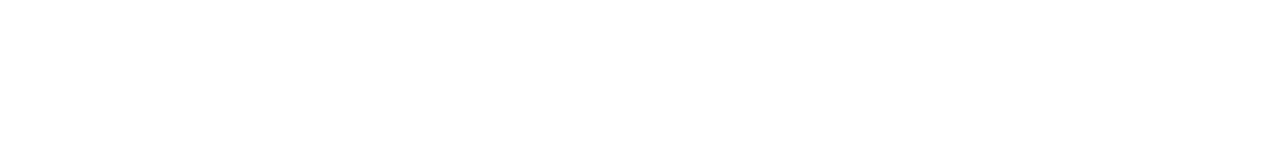
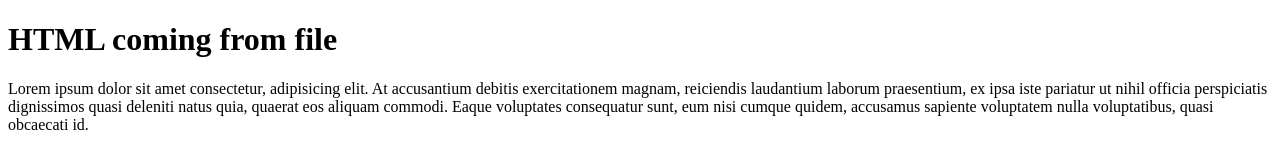
Before and after one commit to NA-Siddiky/Express-101, a website: page pages/index.html in a window 1280 px wide. Drawn offline with Linux system fonts and the light colour scheme.

Commit message:
read html from file

```diff
--- a/package.json
+++ b/package.json
@@ -11,6 +11,7 @@
   "license": "ISC",
   "dependencies": {
     "express": "^4.18.1",
+    "fs": "^0.0.1-security",
     "nodemon": "^2.0.19"
   },
   "engines": {
--- a/pages/index.html
+++ b/pages/index.html
@@ -5,11 +5,17 @@
     <meta charset="UTF-8">
     <meta http-equiv="X-UA-Compatible" content="IE=edge">
     <meta name="viewport" content="width=device-width, initial-scale=1.0">
-    <title>Document</title>
+    <title>HTML coming from file</title>
 </head>
 
 <body>
-
+    <h1>HTML coming from file</h1>
+    <p>
+        Lorem ipsum dolor sit amet consectetur, adipisicing elit. At accusantium debitis exercitationem magnam,
+        reiciendis laudantium laborum praesentium, ex ipsa iste pariatur ut nihil officia perspiciatis dignissimos quasi
+        deleniti natus quia, quaerat eos aliquam commodi. Eaque voluptates consequatur sunt, eum nisi cumque quidem,
+        accusamus sapiente voluptatem nulla voluptatibus, quasi obcaecati id.
+    </p>
 </body>
 
 </html>
```
Also changed, not shown: index.js (+13 -3 lines), 1 other file.
